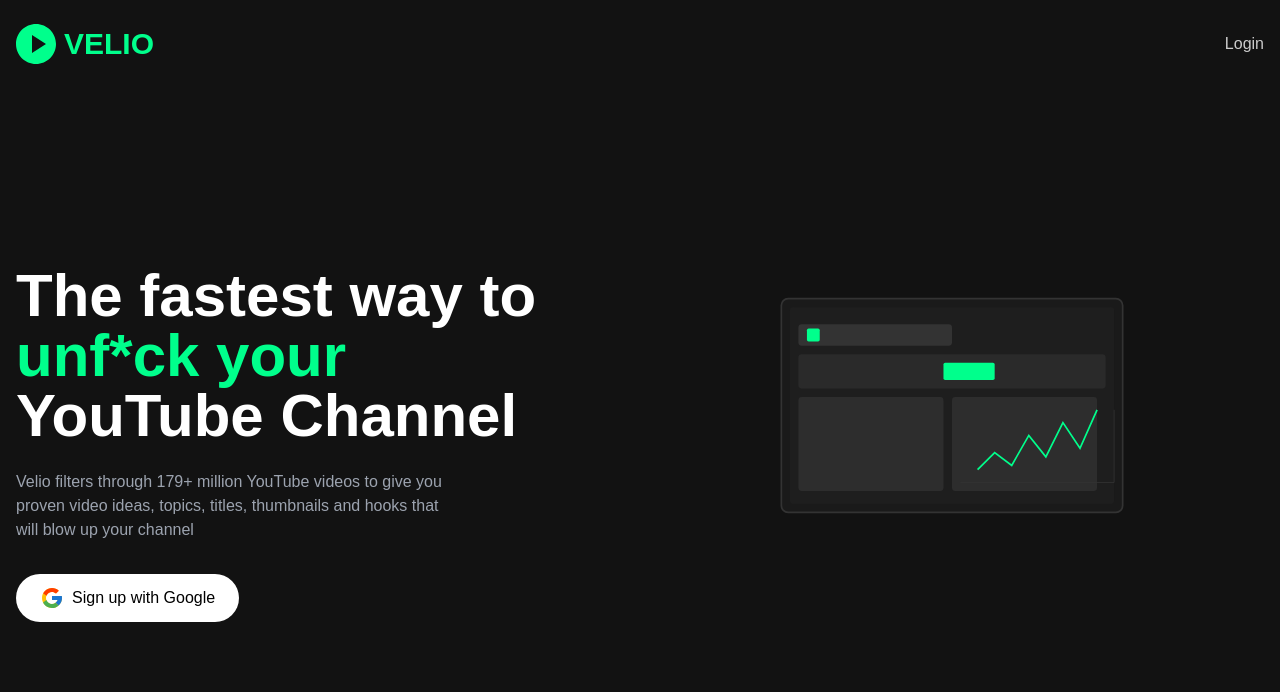
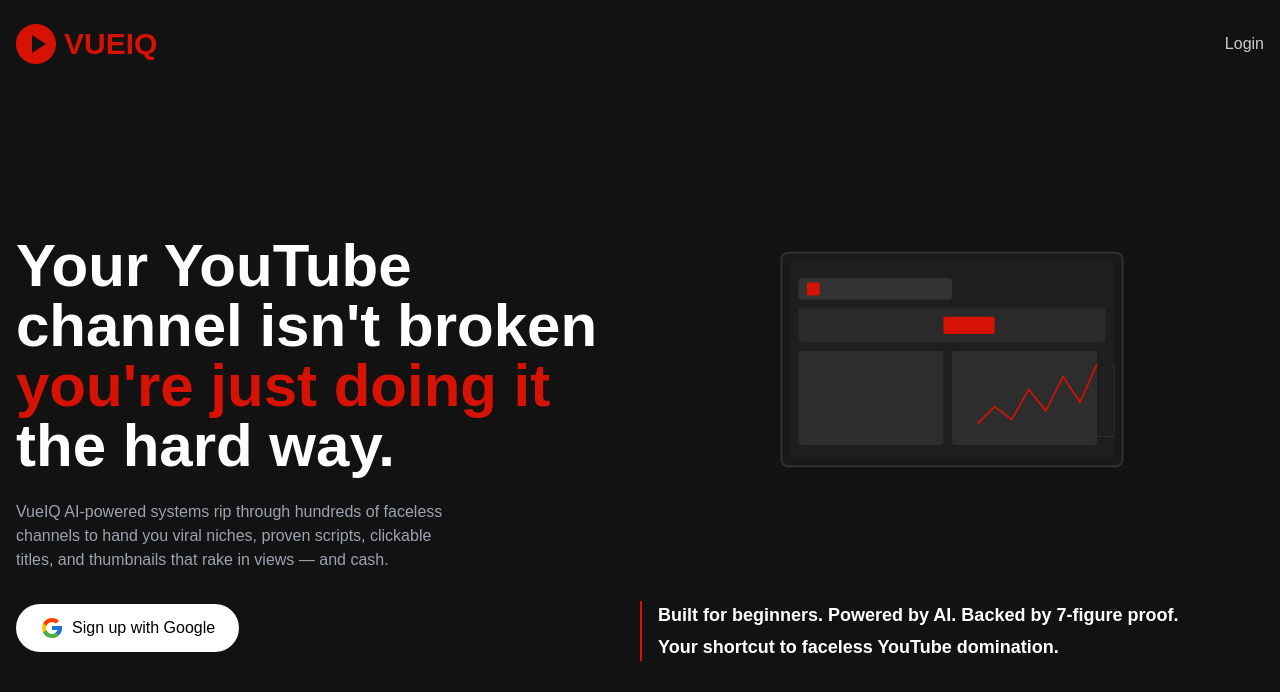
Before and after one commit to Rsilva305/vfi-view-stats, a Next.js app: page / in a window 1280 px wide. Shown: the top 692 px of the page. Built offline with nearby package versions, Linux system fonts and the light colour scheme.

Commit message:
Update landing page with red color scheme

```diff
--- a/src/app/page.tsx
+++ b/src/app/page.tsx
@@ -9,13 +9,13 @@
       {/* Header */}
       <header className="w-full max-w-7xl mx-auto px-4 py-6 flex justify-between items-center">
         <div className="flex items-center">
-          <div className="text-[#00FF8C] text-3xl font-bold flex items-center">
+          <div className="text-[#d61204] text-3xl font-bold flex items-center">
             <span className="mr-2">
               <svg width="40" height="40" viewBox="0 0 40 40" fill="none" xmlns="http://www.w3.org/2000/svg">
-                <path d="M20 0C8.95 0 0 8.95 0 20C0 31.05 8.95 40 20 40C31.05 40 40 31.05 40 20C40 8.95 31.05 0 20 0ZM16 29V11L30 20L16 29Z" fill="#00FF8C"/>
+                <path d="M20 0C8.95 0 0 8.95 0 20C0 31.05 8.95 40 20 40C31.05 40 40 31.05 40 20C40 8.95 31.05 0 20 0ZM16 29V11L30 20L16 29Z" fill="#d61204"/>
               </svg>
             </span>
-            VELIO
+            VUEIQ
           </div>
         </div>
         <Link href="/login" className="text-[#CCC] hover:text-white transition-colors">
@@ -29,18 +29,18 @@
           {/* Left Content - Text */}
           <div className="w-full md:w-1/2 mb-12 md:mb-0">
             <h1 className="text-4xl md:text-6xl font-bold mb-6">
-              The fastest way to
-              <span className="block text-[#00FF8C]">unf*ck your</span>
-              <span className="block">YouTube Channel</span>
+              Your YouTube channel isn't broken
+              <span className="block text-[#d61204]">you're just doing it</span>
+              <span className="block">the hard way.</span>
             </h1>
 
             <p className="text-[#9CA3AF] mb-8 max-w-md">
-              Velio filters through 179+ million YouTube videos to give you proven video ideas, topics, titles, thumbnails and hooks that will blow up your channel
+              VueIQ AI-powered systems rip through hundreds of faceless channels to hand you viral niches, proven scripts, clickable titles, and thumbnails that rake in views — and cash.
             </p>
 
             <button
               className="flex items-center bg-white text-black px-6 py-3 rounded-full font-medium"
-              onClick={() => window.location.href = '/api/auth/google?redirect=/research'}
+              onClick={() => window.location.href = '/research'}
             >
               <svg width="24" height="24" viewBox="0 0 24 24" fill="none" xmlns="http://www.w3.org/2000/svg" className="mr-2">
                 <path d="M21.8055 10.0415H21V10H12V14H17.6515C16.827 16.3285 14.6115 18 12 18C8.6865 18 6 15.3135 6 12C6 8.6865 8.6865 6 12 6C13.5295 6 14.921 6.577 15.9805 7.5195L18.809 4.691C17.023 3.0265 14.634 2 12 2C6.4775 2 2 6.4775 2 12C2 17.5225 6.4775 22 12 22C17.5225 22 22 17.5225 22 12C22 11.3295 21.931 10.675 21.8055 10.0415Z" fill="#FFC107"/>
@@ -53,16 +53,23 @@
           </div>
 
           {/* Right Content - Image */}
-          <div className="w-full md:w-1/2 flex justify-center">
-            <div className="relative w-full max-w-lg">
+          <div className="w-full md:w-1/2 flex flex-col items-center">
+            <div className="relative w-full max-w-lg mb-8">
               <Image
                 src="/landing-mockup.svg"
-                alt="Velio App Interface"
+                alt="VueIQ App Interface"
                 width={600}
                 height={400}
                 className="object-contain"
                 priority
               />
+            </div>
+
+            <div className="border-l-2 border-[#d61204] pl-4 self-start">
+              <p className="text-white font-bold text-lg">
+                Built for beginners. Powered by AI. Backed by 7-figure proof.
+                <span className="block mt-1">Your shortcut to faceless YouTube domination.</span>
+              </p>
             </div>
           </div>
         </div>
```
Also changed, not shown: public/landing-mockup.svg.
